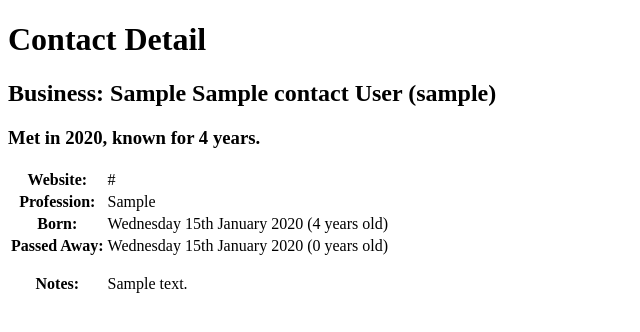
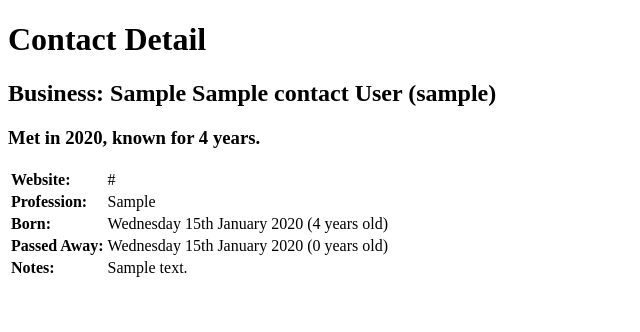
Before and after one commit to notteddydev/reimagined_lamp, a Django app: page /address-book/contacts/1 in a window 1280 px wide. Shown: the part 26-358 px from the top of the page, without its empty margins (0-640 px from the left). Run offline with Django 5.2, Linux system fonts and the light colour scheme; a user stored in the database is signed in; tables that the repository leaves empty hold one stand-in row (values such as "Sample post"); parts of the project's set-up code (start-up, migrations or seed data) failed here and were passed over.

Commit message:
Add some more basic styling for tables for detail page. Also change identifier for existing styles so that they apply to all tables and not just form tables.

```diff
--- a/templates/base.html
+++ b/templates/base.html
@@ -5,9 +5,17 @@
     <meta name="viewport" content="width=device-width, initial-scale=1.0">
     <title>{% block title %}Give Me A Title{% endblock title %}</title>
     <style>
-        form th {
+        table th {
             vertical-align: text-top;
             text-align: left;
+        }
+
+        td p:first-child {
+            margin-top: 0px;
+        }
+
+        td p:last-child {
+            margin-bottom: 0px;
         }
     </style>
 </head>
```
